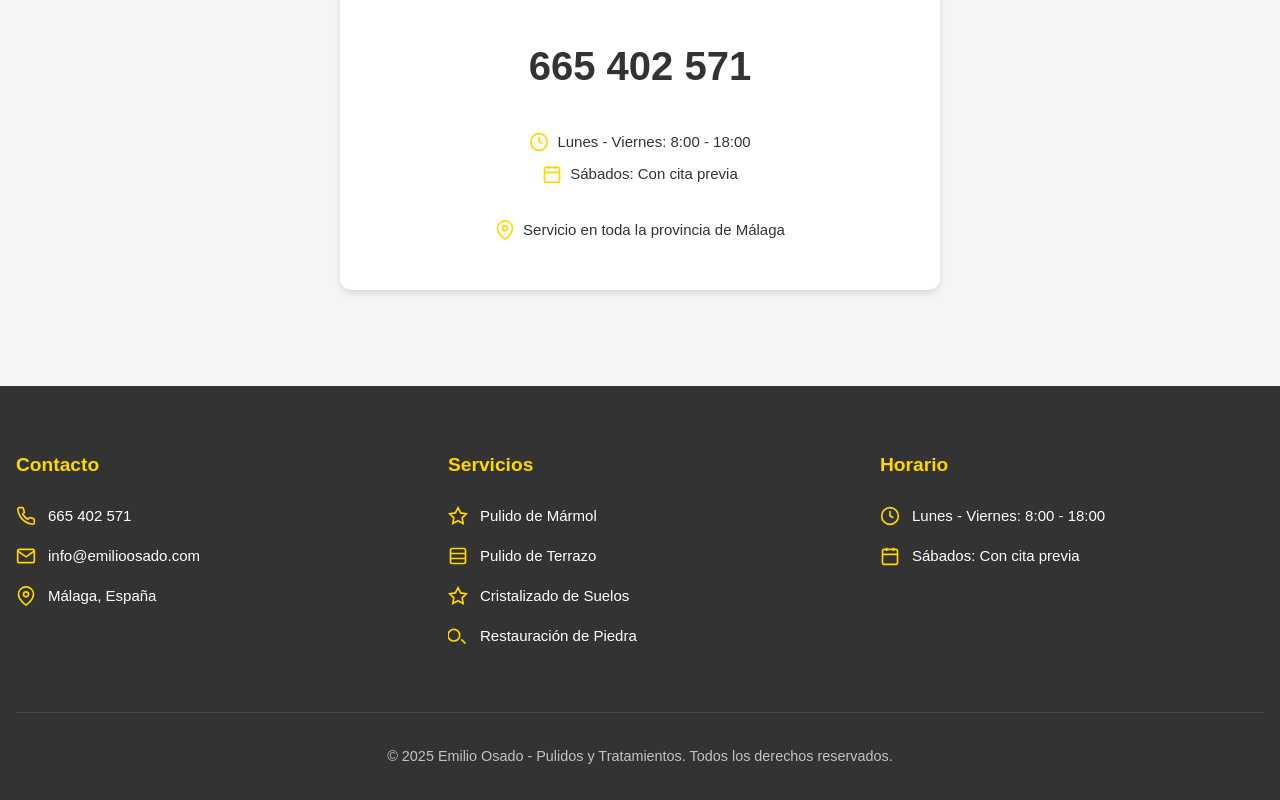
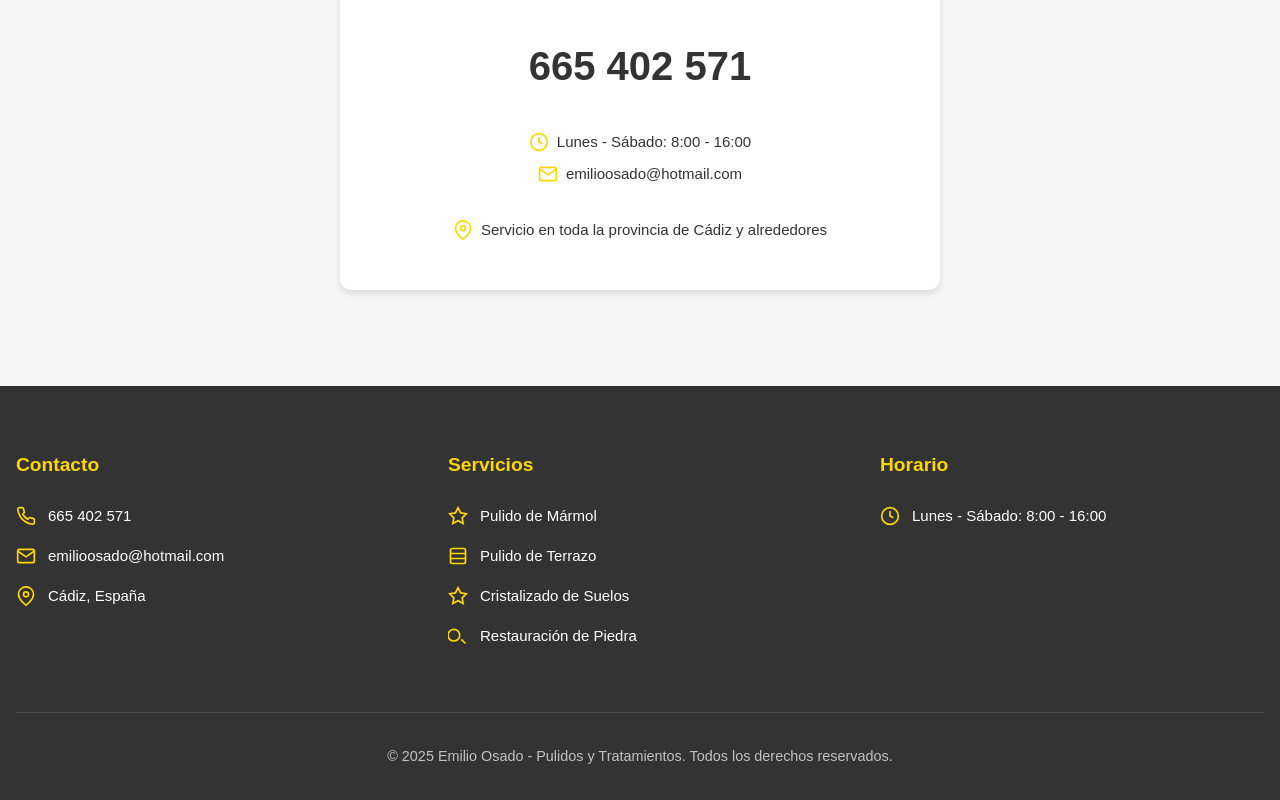
Before and after one commit to zAngel90/emilio, a Vue app: page / in a window 1280 px wide. Shown: the part 2869-3669 px from the top of the page. Built offline with nearby package versions, Linux system fonts and the light colour scheme; no server answers.

Commit message:
yaslogopa

```diff
--- a/src/components/Contact.vue
+++ b/src/components/Contact.vue
@@ -34,14 +34,14 @@ const handleSubmit = () => {
                   <circle cx="12" cy="12" r="10"/>
                   <path d="M12 6v6l4 2"/>
                 </svg>
-                Lunes - Viernes: 8:00 - 18:00
+                Lunes - Sábado: 8:00 - 16:00
               </p>
               <p>
                 <svg class="icon" viewBox="0 0 24 24" fill="none" stroke="currentColor" stroke-width="2">
-                  <rect x="3" y="4" width="18" height="18" rx="2" ry="2"/>
-                  <path d="M16 2v4M8 2v4M3 10h18"/>
+                  <path d="M4 4h16c1.1 0 2 .9 2 2v12c0 1.1-.9 2-2 2H4c-1.1 0-2-.9-2-2V6c0-1.1.9-2 2-2z"/>
+                  <path d="M22 6l-10 7L2 6"/>
                 </svg>
-                Sábados: Con cita previa
+                <a href="mailto:emilioosado@hotmail.com">emilioosado@hotmail.com</a>
               </p>
             </div>
             <p class="service-area">
@@ -49,7 +49,7 @@ const handleSubmit = () => {
                 <path d="M21 10c0 7-9 13-9 13s-9-6-9-13a9 9 0 0118 0z"/>
                 <circle cx="12" cy="10" r="3"/>
               </svg>
-              Servicio en toda la provincia de Málaga
+              Servicio en toda la provincia de Cádiz y alrededores
             </p>
           </div>
         </div>
--- a/src/components/Footer.vue
+++ b/src/components/Footer.vue
@@ -16,14 +16,14 @@
                 <path d="M4 4h16c1.1 0 2 .9 2 2v12c0 1.1-.9 2-2 2H4c-1.1 0-2-.9-2-2V6c0-1.1.9-2 2-2z"/>
                 <path d="M22 6l-10 7L2 6"/>
               </svg>
-              <a href="mailto:info@emilioosado.com">info@emilioosado.com</a>
+              <a href="mailto:emilioosado@hotmail.com">emilioosado@hotmail.com</a>
             </li>
             <li>
               <svg class="icon" viewBox="0 0 24 24" fill="none" stroke="currentColor" stroke-width="2">
                 <path d="M21 10c0 7-9 13-9 13s-9-6-9-13a9 9 0 0118 0z"/>
                 <circle cx="12" cy="10" r="3"/>
               </svg>
-              <span>Málaga, España</span>
+              <span>Cádiz, España</span>
             </li>
           </ul>
         </div>
@@ -67,14 +67,7 @@
                 <circle cx="12" cy="12" r="10"/>
                 <path d="M12 6v6l4 2"/>
               </svg>
-              Lunes - Viernes: 8:00 - 18:00
-            </li>
-            <li>
-              <svg class="icon" viewBox="0 0 24 24" fill="none" stroke="currentColor" stroke-width="2">
-                <rect x="3" y="4" width="18" height="18" rx="2" ry="2"/>
-                <path d="M16 2v4M8 2v4M3 10h18"/>
-              </svg>
-              Sábados: Con cita previa
+              Lunes - Sábado: 8:00 - 16:00
             </li>
           </ul>
         </div>
```
